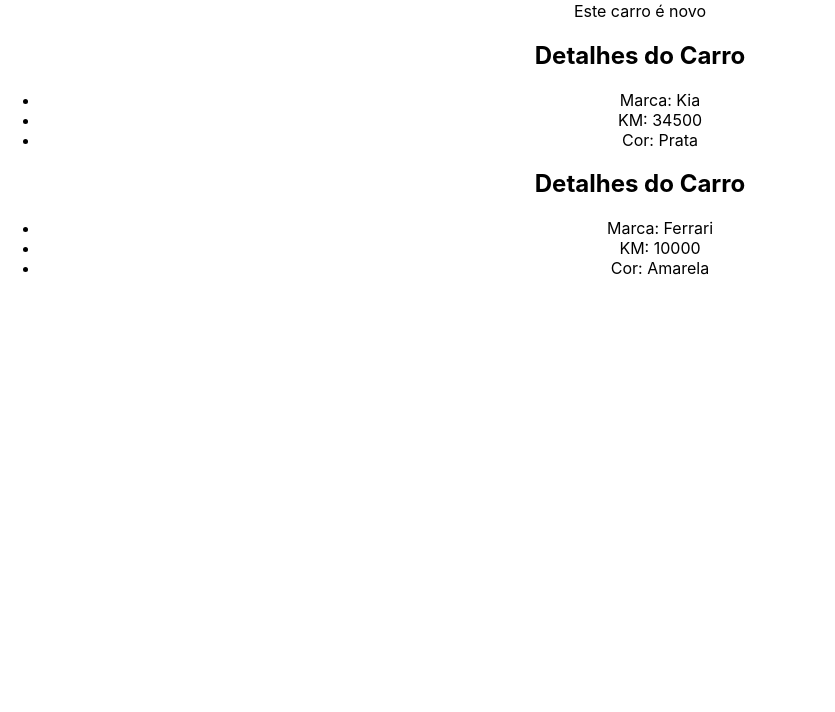
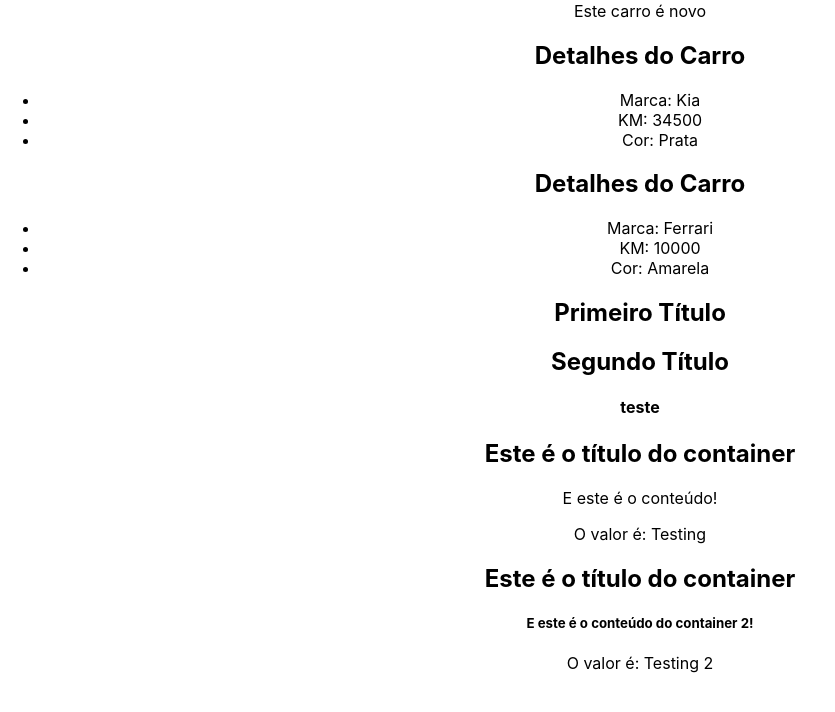
Before and after one commit to viniciuslemos93/curso-react, a React (Create React App) app in the folder 3_AVANCANDO-NOS-FUNDAMENTOS/secao3-avancando-no-react/: page / in a window 1280 px wide. Shown: the part 2235-2947 px from the top of the page, without its empty margins (0-835 px from the left). Built offline with nearby package versions, Linux system fonts and the light colour scheme.

Commit message:
feat: conceitos de children, componentes com props distintas

```diff
--- a/3_AVANCANDO-NOS-FUNDAMENTOS/secao3-avancando-no-react/src/App.js
+++ b/3_AVANCANDO-NOS-FUNDAMENTOS/secao3-avancando-no-react/src/App.js
@@ -8,6 +8,8 @@ import ListRender from './components/ListRender';
 
 import ManageData from './components/ManageData';
 import ShowUserName from './components/ShowUserName';
+import Fragmentss from './components/Fragmentss';
+import Container from './components/Container';
 
 function App() {
   const nome = "João"
@@ -58,6 +60,18 @@ function App() {
         />
       ))}
 
+      {/* Fragment */}
+      <Fragmentss propFragment="teste" />
+
+      {/* Children */}
+      <Container myValue="Testing">
+        <p>E este é o conteúdo!</p>
+      </Container>
+
+      <Container myValue="Testing 2">
+        <h5>E este é o conteúdo do container 2!</h5>
+      </Container>
+
     </div>
   );
 }
--- /dev/null
+++ b/3_AVANCANDO-NOS-FUNDAMENTOS/secao3-avancando-no-react/src/components/Container.js
@@ -0,0 +1,13 @@
+
+function Container({ children, myValue }) {
+  return (
+    <div>
+        <h2>Este é o título do container</h2>
+        {/* children irá imprimir todo o HTML que for mandado ao chamar o componente lá na aplicação */}
+        {children}
+        { <p>O valor é: {myValue} </p> }
+    </div>
+  )
+}
+
+export default Container
--- /dev/null
+++ b/3_AVANCANDO-NOS-FUNDAMENTOS/secao3-avancando-no-react/src/components/Fragmentss.js
@@ -0,0 +1,13 @@
+import React from 'react'
+
+const Fragmentss = ({propFragment}) => {
+  return (
+    <>
+        <h2>Primeiro Título</h2>
+        <h2>Segundo Título</h2>
+        <h4>{propFragment}</h4>
+    </>
+  )
+}
+
+export default Fragmentss
```
